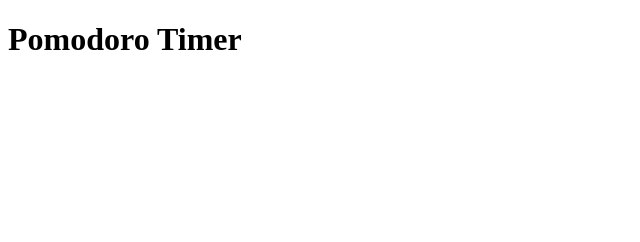
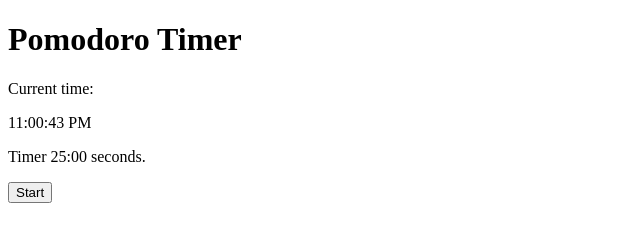
Before and after one commit to nmelgar/js-pomodoro-app, a plain HTML site: page index.html in a window 1280 px wide. Shown: the whole page, without its empty margins (0-640 px from the left). Drawn offline with Linux system fonts and the light colour scheme.

Commit message:
Logic for timer not working yet.

```diff
--- a/index.html
+++ b/index.html
@@ -14,7 +14,19 @@
             <h1>Pomodoro Timer</h1>
         </div>
         <div id="timer-container">
-
+            <div id="clock-container">
+                <p>Current time: </p>
+                <p id="clock"></p>
+            </div>
+            <div id="time-container">
+                <!-- contains the timer itself -->
+                <p id="timer">
+                    Timer 25:00 seconds.
+                </p>
+            </div>
+            <div id="start-button-container">
+                <button id="start" onclick="startTimer()">Start</button>
+            </div>
         </div>
     </div>
 
--- a/scripts/timer.js
+++ b/scripts/timer.js
@@ -1 +1,30 @@
 // include function for timer logic, function to start, stop, pause, restart and update the timer
+
+
+
+setInterval(myTimer, 1000);
+
+function myTimer() {
+    const d = new Date();
+    document.getElementById("clock").innerHTML = d.toLocaleTimeString();
+}
+
+function startTimer() {
+    var seconds = 1500;
+    var minutes = seconds / 60
+    var seconds = 60
+
+
+    var el = document.getElementById('timer');
+
+    function incrementSeconds() {
+        if (seconds = 59) {
+            minutes -= 1
+        }
+        seconds -= 1;
+        // el.innerText = "Timer " + minutes + ":" + seconds;
+        el.innerText = "Timer " + minutes + ":" + seconds;
+    }
+
+    var cancel = setInterval(incrementSeconds, 1000);
+}
```
